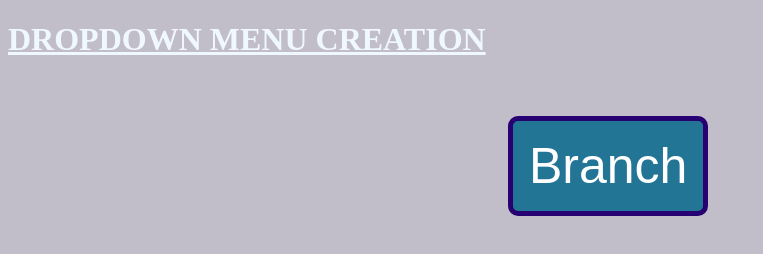
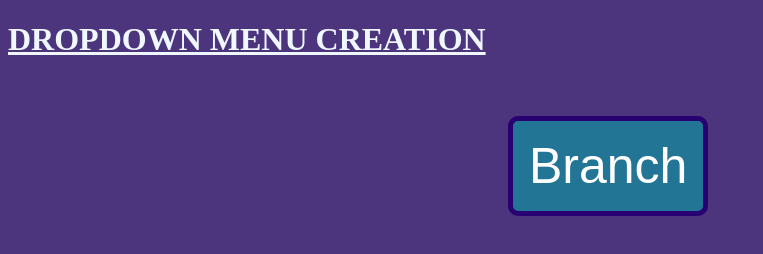
Before and after one commit to niresh2001/dropdown_menu, a plain HTML site: page index.html in a window 1280 px wide. Shown: the whole page, without its empty margins (0-763 px from the left). Drawn offline with Linux system fonts and the light colour scheme.

Commit message:
Update index.html

```diff
--- a/index.html
+++ b/index.html
@@ -5,7 +5,7 @@
 
         <style>
           body{
-              background-color: #c1bdc9;
+              background-color:  #4d357e;
 
           }
             .cls2 {
```
